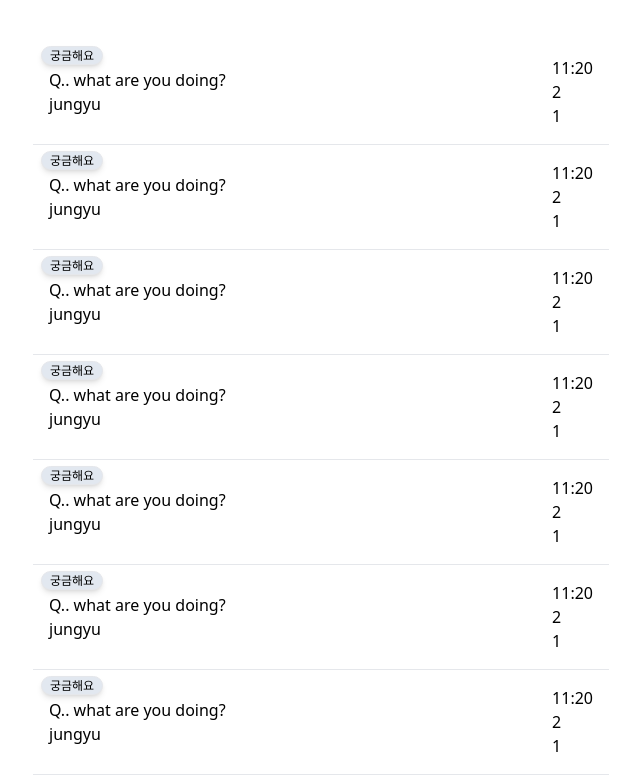
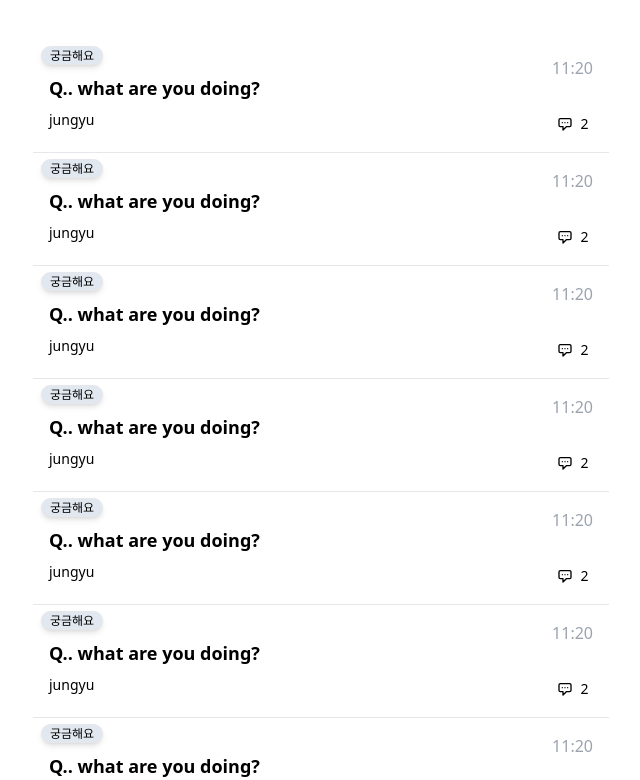
Before and after one commit to jungyu333/carrot_market, a Next.js app: page /communicate in a window 1280 px wide. Shown: the top 780 px of the page, without its empty margins (319-959 px from the left). Built offline with nearby package versions, Linux system fonts and the light colour scheme.

Commit message:
communicate.tsx css

```diff
--- a/pages/communicate.tsx
+++ b/pages/communicate.tsx
@@ -12,6 +12,8 @@ const PostContainer = tw.div`
   items-center
   justify-between
   relative
+  hover:bg-slate-100
+  cursor-pointer
 `;
 
 const Badge = tw.span`
@@ -28,14 +30,45 @@ const Badge = tw.span`
   top-1.5
 `;
 
-const PostInfoContainer = tw.div``;
+const PostInfoContainer = tw.div`
+  mt-3
+  flex
+  flex-col
+  items-start
+`;
 
-const Question = tw.div``;
+const Question = tw.div`
+  font-bold
+  text-lg
+  mb-2
+`;
 
-const Name = tw.span``;
+const Name = tw.span`
 
-const PostSubInfoContainer = tw.div``;
+  font-medium
+  text-sm
+`;
 
+const PostSubInfoContainer = tw.div`
+  flex
+  flex-col
+  space-y-8
+`;
+
+const Time = tw.span`
+  text-gray-400
+  text-md
+`;
+
+const CommentContainer = tw.div`
+  flex
+  items-center
+  justify-center
+`;
+
+const Comment = tw.span`
+  text-sm
+`;
 export default function Communicate() {
   return (
     <Wrapper>
@@ -48,11 +81,24 @@ export default function Communicate() {
               <Name>jungyu</Name>
             </PostInfoContainer>
             <PostSubInfoContainer>
-              <div>11:20</div>
-              <div>
-                <div>2</div>
-                <div>1</div>
-              </div>
+              <Time>11:20</Time>
+              <CommentContainer>
+                <svg
+                  xmlns="http://www.w3.org/2000/svg"
+                  className="h-6 w-6 pr-2"
+                  fill="none"
+                  viewBox="0 0 24 24"
+                  stroke="currentColor"
+                  strokeWidth="2"
+                >
+                  <path
+                    strokeLinecap="round"
+                    strokeLinejoin="round"
+                    d="M8 10h.01M12 10h.01M16 10h.01M9 16H5a2 2 0 01-2-2V6a2 2 0 012-2h14a2 2 0 012 2v8a2 2 0 01-2 2h-5l-5 5v-5z"
+                  />
+                </svg>
+                <Comment>2</Comment>
+              </CommentContainer>
             </PostSubInfoContainer>
           </PostContainer>
         </>
```
